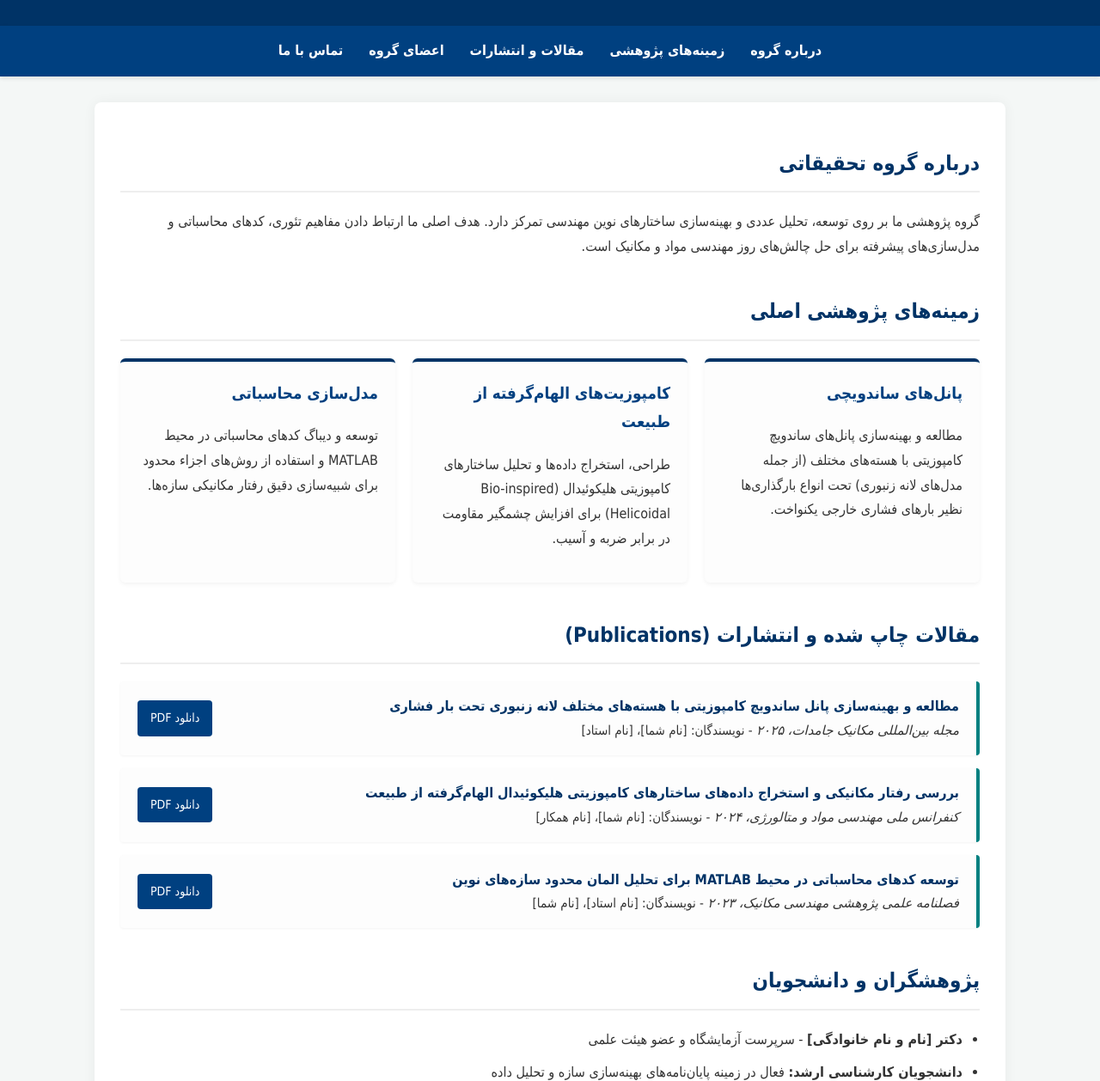
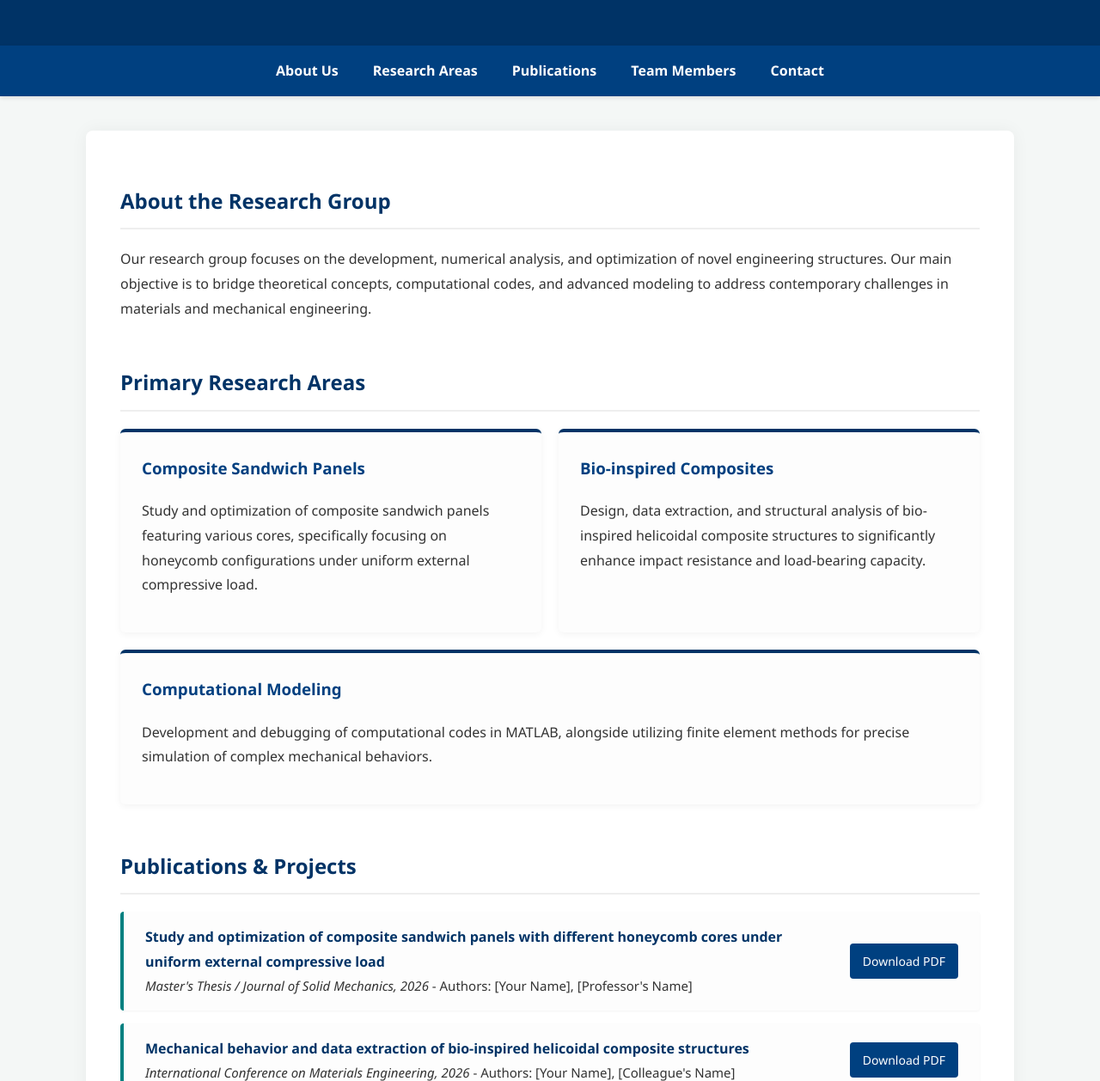
Before and after one commit to PouriaHejaziRekavandi/PRKMaterials.github.io, a plain HTML site: page index.html in a window 1280 px wide. Shown: the part 132-1390 px from the top of the page at 86% size. Drawn offline with Linux system fonts and the light colour scheme.

Commit message:
Translate index.html content to English

```diff
--- a/index.html
+++ b/index.html
@@ -1,13 +1,13 @@
 <!DOCTYPE html>
-<html lang="fa" dir="rtl">
+<html lang="en" dir="ltr">
 <head>
     <meta charset="UTF-8">
     <meta name="viewport" content="width=device-width, initial-scale=1.0">
-    <title>گروه تحقیقاتی مواد و ساختارهای پیشرفته</title>
+    <title>Advanced Materials and Structures Research Group</title>
     <style>
-        /* تنظیمات پایه و فونت */
+        /* Base and Font Settings */
         body {
-            font-family: Tahoma, Arial, sans-serif;
+            font-family: 'Segoe UI', Roboto, Helvetica, Arial, sans-serif;
             margin: 0;
             padding: 0;
             background-color: #f4f7f6;
@@ -15,47 +15,49 @@
             line-height: 1.8;
         }
 
-        /* بخش هدر سایت */
+        /* Header */
         header {
             background: #003366;
             color: #fff;
-            padding: 2rem 0;
+            padding: 2.5rem 0;
             text-align: center;
         }
-        header h1 { margin: 0; font-size: 24px; }
-        header p { margin-top: 10px; font-size: 16px; opacity: 0.8; }
+        header h1 { margin: 0; font-size: 28px; letter-spacing: 1px; }
+        header p { margin-top: 10px; font-size: 16px; opacity: 0.9; }
 
-        /* منوی ناوبری */
+        /* Navigation Menu */
         nav {
             display: flex;
             justify-content: center;
             background: #004080;
             padding: 15px;
             box-shadow: 0 2px 5px rgba(0,0,0,0.1);
+            position: sticky;
+            top: 0;
         }
         nav a {
             color: #fff;
             text-decoration: none;
-            margin: 0 15px;
+            margin: 0 20px;
             font-weight: bold;
             transition: color 0.3s;
         }
         nav a:hover { color: #ffcc00; }
 
-        /* بدنه اصلی سایت */
+        /* Main Container */
         .container {
             max-width: 1000px;
-            margin: 30px auto;
-            padding: 30px;
+            margin: 40px auto;
+            padding: 40px;
             background: #fff;
-            box-shadow: 0 0 15px rgba(0,0,0,0.05);
+            box-shadow: 0 0 20px rgba(0,0,0,0.05);
             border-radius: 8px;
         }
 
-        section { margin-bottom: 40px; }
+        section { margin-bottom: 50px; }
         h2 { color: #003366; border-bottom: 2px solid #eee; padding-bottom: 10px; }
 
-        /* کارت‌های زمینه‌های پژوهشی */
+        /* Research Cards */
         .research-areas {
             display: flex;
             gap: 20px;
@@ -66,14 +68,14 @@
             flex: 1;
             min-width: 280px;
             background: #fdfdfd;
-            padding: 20px;
+            padding: 25px;
             border-radius: 6px;
             border-top: 4px solid #003366;
-            box-shadow: 0 2px 5px rgba(0,0,0,0.05);
+            box-shadow: 0 2px 8px rgba(0,0,0,0.05);
         }
         .card h3 { color: #004080; margin-top: 0; }
 
-        /* تنظیمات بخش مقالات و دانلود */
+        /* Publications Section */
         .pub-list {
             display: flex;
             flex-direction: column;
@@ -85,14 +87,14 @@
             justify-content: space-between;
             align-items: center;
             background: #fdfdfd;
-            padding: 15px 20px;
-            border-right: 4px solid #008080;
+            padding: 15px 25px;
+            border-left: 4px solid #008080; /* Changed to left for English */
             box-shadow: 0 1px 3px rgba(0,0,0,0.05);
             border-radius: 4px;
         }
         .pub-info {
             flex: 1;
-            padding-left: 20px;
+            padding-right: 20px;
             font-size: 15px;
         }
         .pub-info strong {
@@ -114,14 +116,14 @@
             color: #333;
         }
 
-        /* لیست‌ها */
-        ul { padding-right: 20px; }
+        /* Lists */
+        ul { padding-left: 20px; }
         li { margin-bottom: 10px; }
 
-        /* فوتر */
+        /* Footer */
         footer {
             text-align: center;
-            padding: 20px;
+            padding: 25px;
             background: #222;
             color: #ccc;
             margin-top: 50px;
@@ -132,103 +134,98 @@
 <body>
 
     <header>
-        <h1>گروه تحقیقاتی مکانیک و مواد مرکب</h1>
-        <p>دانشکده مهندسی - تحت سرپرستی دکتر [نام استاد]</p>
+        <h1>Advanced Materials and Structures Research Group</h1>
+        <p>Department of Engineering | Directed by Dr. [Professor's Name]</p>
     </header>
 
     <nav>
-        <a href="#about">درباره گروه</a>
-        <a href="#research">زمینه‌های پژوهشی</a>
-        <a href="#publications">مقالات و انتشارات</a>
-        <a href="#members">اعضای گروه</a>
-        <a href="#contact">تماس با ما</a>
+        <a href="#about">About Us</a>
+        <a href="#research">Research Areas</a>
+        <a href="#publications">Publications</a>
+        <a href="#members">Team Members</a>
+        <a href="#contact">Contact</a>
     </nav>
 
     <div class="container">
 
         <section id="about">
-            <h2>درباره گروه تحقیقاتی</h2>
+            <h2>About the Research Group</h2>
             <p>
-                گروه پژوهشی ما بر روی توسعه، تحلیل عددی و بهینه‌سازی ساختارهای نوین مهندسی تمرکز دارد.
-                هدف اصلی ما ارتباط دادن مفاهیم تئوری، کدهای محاسباتی و مدل‌سازی‌های پیشرفته برای حل چالش‌های روز مهندسی مواد و مکانیک است.
+                Our research group focuses on the development, numerical analysis, and optimization of novel engineering structures.
+                Our main objective is to bridge theoretical concepts, computational codes, and advanced modeling to address contemporary challenges in materials and mechanical engineering.
             </p>
         </section>
 
         <section id="research">
-            <h2>زمینه‌های پژوهشی اصلی</h2>
+            <h2>Primary Research Areas</h2>
             <div class="research-areas">
 
                 <div class="card">
-                    <h3>پانل‌های ساندویچی</h3>
-                    <p>مطالعه و بهینه‌سازی پانل‌های ساندویچ کامپوزیتی با هسته‌های مختلف (از جمله مدل‌های لانه زنبوری) تحت انواع بارگذاری‌ها نظیر بارهای فشاری خارجی یکنواخت.</p>
+                    <h3>Composite Sandwich Panels</h3>
+                    <p>Study and optimization of composite sandwich panels featuring various cores, specifically focusing on honeycomb configurations under uniform external compressive load.</p>
                 </div>
 
                 <div class="card">
-                    <h3>کامپوزیت‌های الهام‌گرفته از طبیعت</h3>
-                    <p>طراحی، استخراج داده‌ها و تحلیل ساختارهای کامپوزیتی هلیکوئیدال (Bio-inspired Helicoidal) برای افزایش چشمگیر مقاومت در برابر ضربه و آسیب.</p>
+                    <h3>Bio-inspired Composites</h3>
+                    <p>Design, data extraction, and structural analysis of bio-inspired helicoidal composite structures to significantly enhance impact resistance and load-bearing capacity.</p>
                 </div>
 
                 <div class="card">
-                    <h3>مدل‌سازی محاسباتی</h3>
-                    <p>توسعه و دیباگ کدهای محاسباتی در محیط MATLAB و استفاده از روش‌های اجزاء محدود برای شبیه‌سازی دقیق رفتار مکانیکی سازه‌ها.</p>
+                    <h3>Computational Modeling</h3>
+                    <p>Development and debugging of computational codes in MATLAB, alongside utilizing finite element methods for precise simulation of complex mechanical behaviors.</p>
                 </div>
 
             </div>
         </section>
 
         <section id="publications">
-            <h2>مقالات چاپ شده و انتشارات (Publications)</h2>
+            <h2>Publications & Projects</h2>
             <div class="pub-list">
 
                 <div class="pub-item">
                     <div class="pub-info">
-                        <strong>مطالعه و بهینه‌سازی پانل ساندویچ کامپوزیتی با هسته‌های مختلف لانه زنبوری تحت بار فشاری</strong>
+                        <strong>Study and optimization of composite sandwich panels with different honeycomb cores under uniform external compressive load</strong>
                         <br>
-                        <em>مجله بین‌المللی مکانیک جامدات، ۲۰۲۵</em> - نویسندگان: [نام شما]، [نام استاد]
+                        <em>Master's Thesis / Journal of Solid Mechanics, 2026</em> - Authors: [Your Name], [Professor's Name]
                     </div>
-                    <a href="papers/paper1.pdf" target="_blank" class="download-btn">دانلود PDF</a>
+                    <a href="papers/paper1.pdf" target="_blank" class="download-btn">Download PDF</a>
                 </div>
 
                 <div class="pub-item">
                     <div class="pub-info">
-                        <strong>بررسی رفتار مکانیکی و استخراج داده‌های ساختارهای کامپوزیتی هلیکوئیدال الهام‌گرفته از طبیعت</strong>
+                        <strong>Mechanical behavior and data extraction of bio-inspired helicoidal composite structures</strong>
                         <br>
-                        <em>کنفرانس ملی مهندسی مواد و متالورژی، ۲۰۲۴</em> - نویسندگان: [نام شما]، [نام همکار]
+                        <em>International Conference on Materials Engineering, 2026</em> - Authors: [Your Name], [Colleague's Name]
                     </div>
-                    <a href="papers/paper2.pdf" target="_blank" class="download-btn">دانلود PDF</a>
-                </div>
-
-                <div class="pub-item">
-                    <div class="pub-info">
-                        <strong>توسعه کدهای محاسباتی در محیط MATLAB برای تحلیل المان محدود سازه‌های نوین</strong>
-                        <br>
-                        <em>فصلنامه علمی پژوهشی مهندسی مکانیک، ۲۰۲۳</em> - نویسندگان: [نام استاد]، [نام شما]
-                    </div>
-                    <a href="papers/paper3.pdf" target="_blank" class="download-btn">دانلود PDF</a>
+                    <a href="papers/paper2.pdf" target="_blank" class="download-btn">Download PDF</a>
                 </div>
 
             </div>
         </section>
 
         <section id="members">
-            <h2>پژوهشگران و دانشجویان</h2>
+            <h2>Researchers & Students</h2>
             <ul>
-                <li><strong>دکتر [نام و نام خانوادگی]</strong> - سرپرست آزمایشگاه و عضو هیئت علمی</li>
-                <li><strong>دانشجویان کارشناسی ارشد:</strong> فعال در زمینه پایان‌نامه‌های بهینه‌سازی سازه و تحلیل داده</li>
-                <li><strong>دانشجویان دکتری:</strong> تمرکز بر روی توسعه مواد پیشرفته و چاپ مقالات ISI</li>
+                <li><strong>Dr. [Full Name]</strong> - Principal Investigator and Faculty Member</li>
+                <li><strong>MSc Students:</strong> Focused on structural optimization and computational data analysis</li>
+                <li><strong>PhD Candidates:</strong> Developing advanced materials and high-impact ISI publications</li>
             </ul>
         </section>
 
         <section id="contact">
-            <h2>تماس با ما</h2>
-            <p><strong>آدرس ایمیل:</strong> info@university.edu</p>
-            <p><strong>آدرس:</strong> [نام شهر]، [نام دانشگاه]، دانشکده مهندسی، طبقه [شماره]، اتاق [شماره]</p>
+            <h2>Contact Information</h2>
+            <p><strong>Email:</strong> info@university.edu</p>
+            <p><strong>Address:</strong> [City Name], [University Name], Department of Engineering, Floor [Number], Room [Number]</p>
+            <p>
+                <strong>University Website:</strong>
+                <a href="https://www.google.com" target="_blank">Visit official university page</a>
+            </p>
         </section>
 
     </div>
 
     <footer>
-        <p>© 2026 گروه تحقیقاتی. طراحی شده برای پلتفرم گیت‌هاب.</p>
+        <p>© 2026 Advanced Materials Research Group. Hosted on GitHub Pages.</p>
     </footer>
 
 </body>
```
